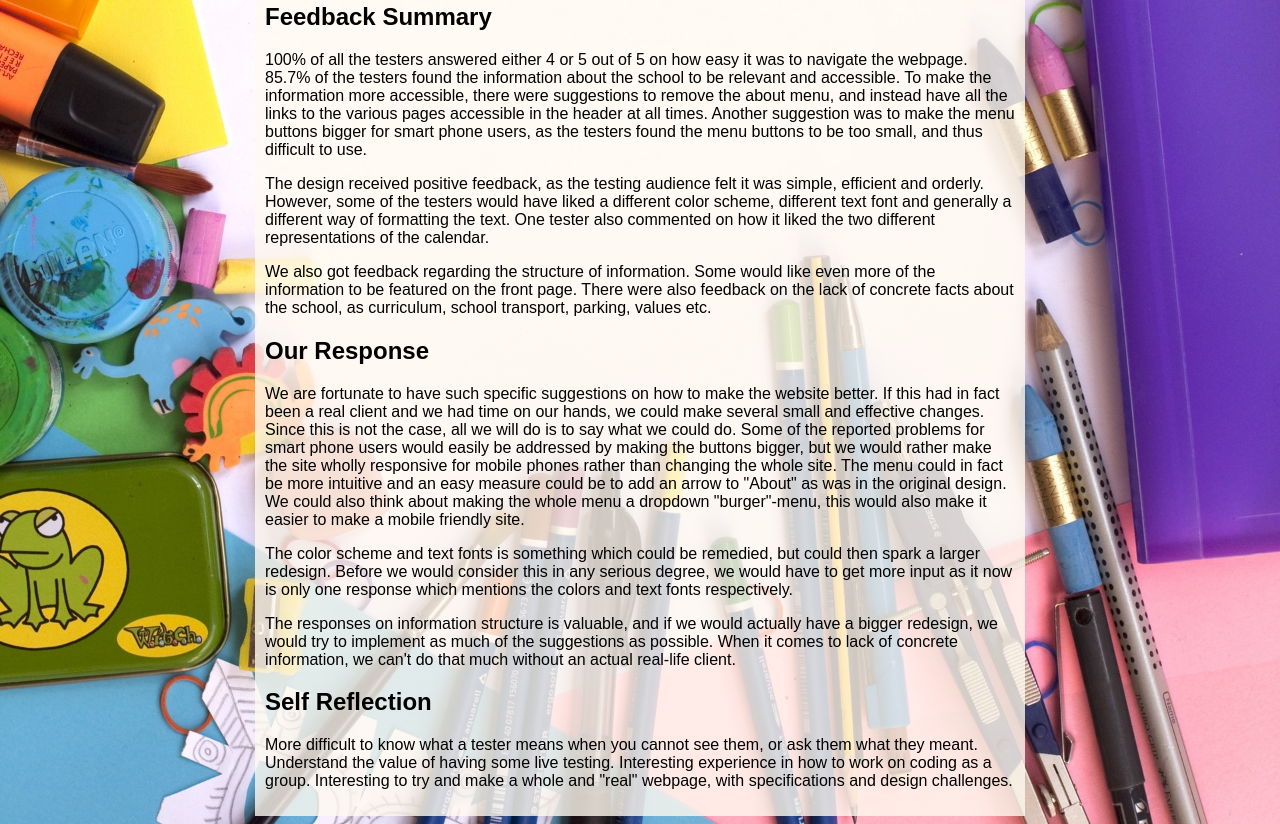
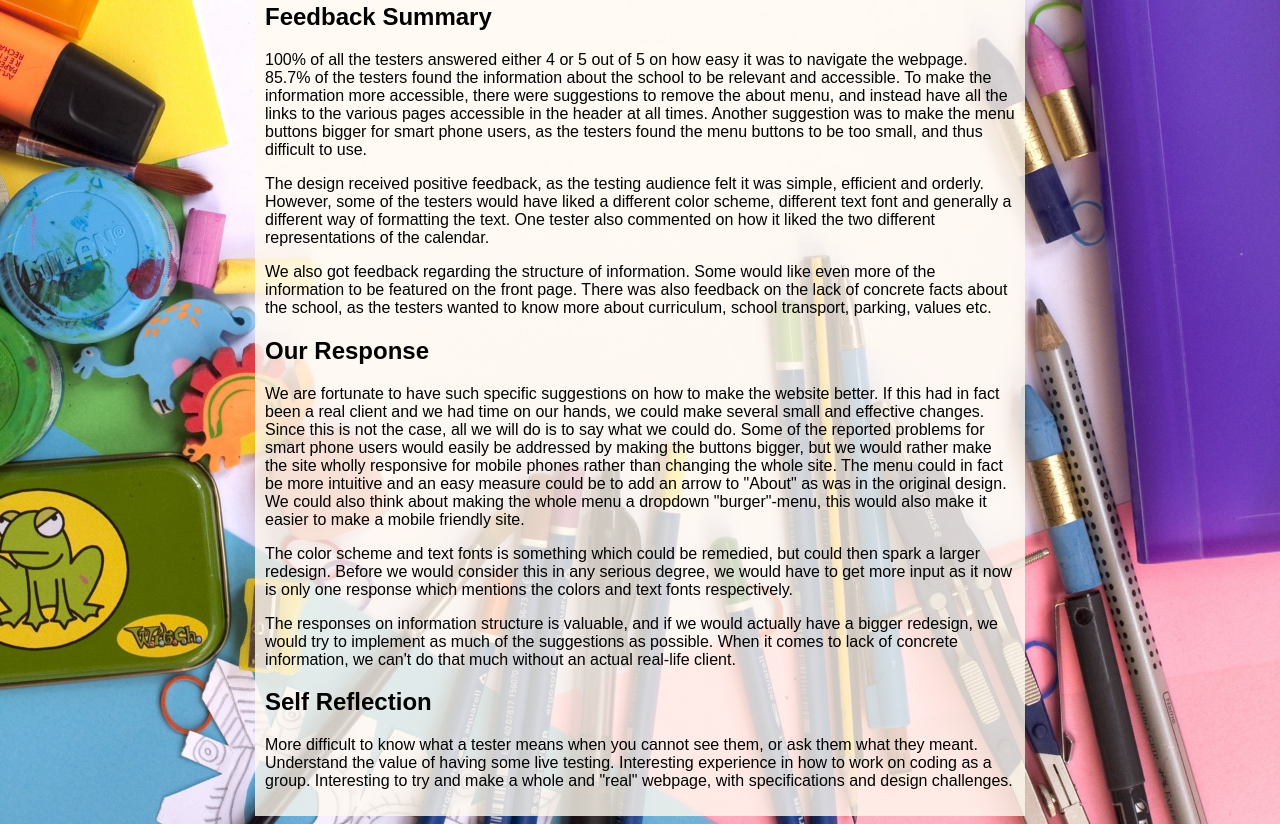
Before and after one commit to annabakkebo/IT2805-gruppe_47, a plain HTML site: page documents/P4_testing_47.html in a window 1280 px wide. Shown: the part 831-1655 px from the top of the page. Drawn offline with Linux system fonts and the light colour scheme.

Commit message:
spelling

```diff
--- a/documents/P4_testing_47.html
+++ b/documents/P4_testing_47.html
@@ -64,8 +64,8 @@
 </p>
     <p>
         We also got feedback regarding the structure of information. Some would like even more of the information to be
-        featured on the front page. There were also feedback on the lack of concrete facts about the school, as
-        curriculum, school transport, parking, values etc.
+        featured on the front page. There was also feedback on the lack of concrete facts about the school, as the
+        testers wanted to know more about curriculum, school transport, parking, values etc.
     </p>
 </section>
 <section>
```
